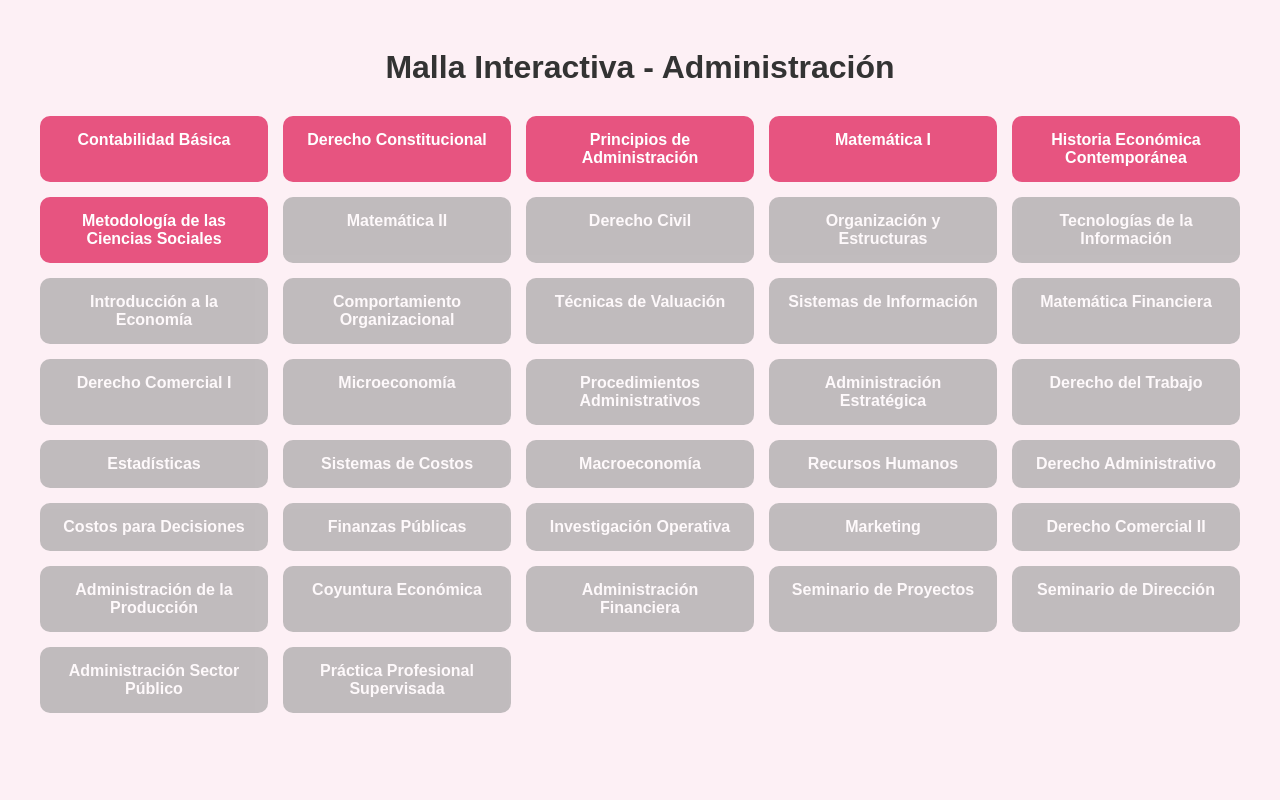
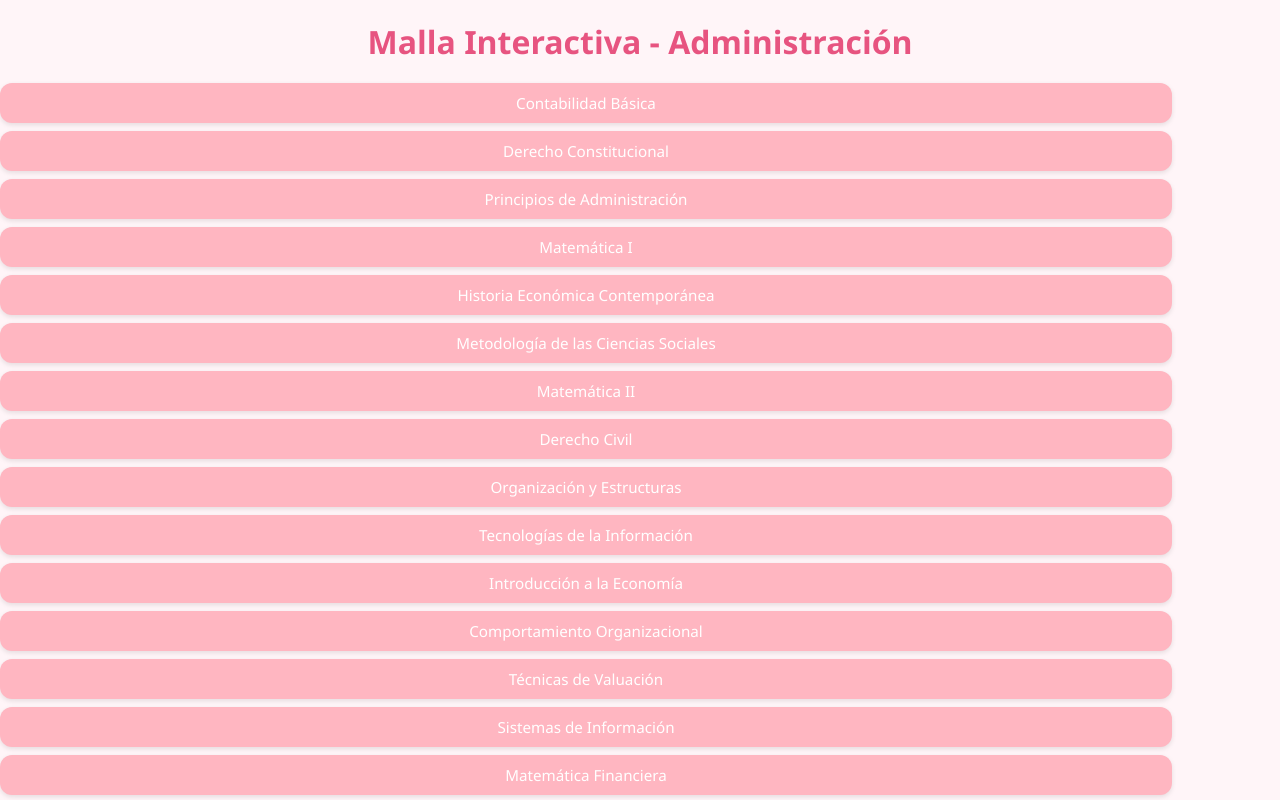
Before and after one commit to LadyNumi/Malla-Administracion, a plain HTML site: page index.html in a window 1280 px wide. Shown: the top 800 px of the page. Drawn offline with Linux system fonts and the light colour scheme.

Commit message:
Update estilos.css

```diff
--- a/estilos.css
+++ b/estilos.css
@@ -1,43 +1,61 @@
 body {
-    font-family: Arial, sans-serif;
-    background-color: #fdf0f5;
+    background: #fff5f8;
+    font-family: 'Segoe UI', sans-serif;
+    color: #333;
     text-align: center;
+    margin: 0;
+    padding: 0;
+}
+
+h1 {
+    color: #e75480;
+    margin: 20px 0;
+}
+
+.malla {
+    display: flex;
+    flex-wrap: wrap;
+    justify-content: center;
+    gap: 30px;
     padding: 20px;
 }
 
-h1 {
-    color: #333;
-    margin-bottom: 30px;
+.cuatrimestre {
+    background: #ffe4ec;
+    border-radius: 20px;
+    padding: 20px;
+    width: 250px;
+    box-shadow: 0 4px 10px rgba(0,0,0,0.1);
 }
 
-#malla {
-    display: grid;
-    grid-template-columns: repeat(5, 1fr);
-    gap: 15px;
-    max-width: 1200px;
-    margin: 0 auto;
+.cuatrimestre h2 {
+    color: #d6336c;
+    margin-bottom: 15px;
+    font-size: 1.3em;
 }
 
 .materia {
-    padding: 15px;
-    border-radius: 10px;
-    color: white;
+    background: #ffb6c1;
+    border: none;
+    border-radius: 12px;
+    padding: 10px;
+    margin: 8px 0;
+    width: 90%;
     cursor: pointer;
+    font-size: 0.95em;
+    color: #fff;
+    box-shadow: 0 2px 5px rgba(0,0,0,0.1);
     transition: all 0.3s ease;
-    user-select: none;
-    font-weight: bold;
 }
 
-.bloqueado {
-    background-color: #999;
+.materia:disabled {
+    background: #d8bfd8;
     cursor: not-allowed;
-    opacity: 0.6;
+    opacity: 0.7;
 }
 
-.desbloqueado {
-    background-color: #e75480; /* Rosa fuerte */
+.materia.aprobada {
+    background: #ff69b4 !important;
+    text-decoration: line-through;
+    opacity: 0.8;
 }
-
-.aprobado {
-    background-color: #27ae60; /* Verde */
-}
```
